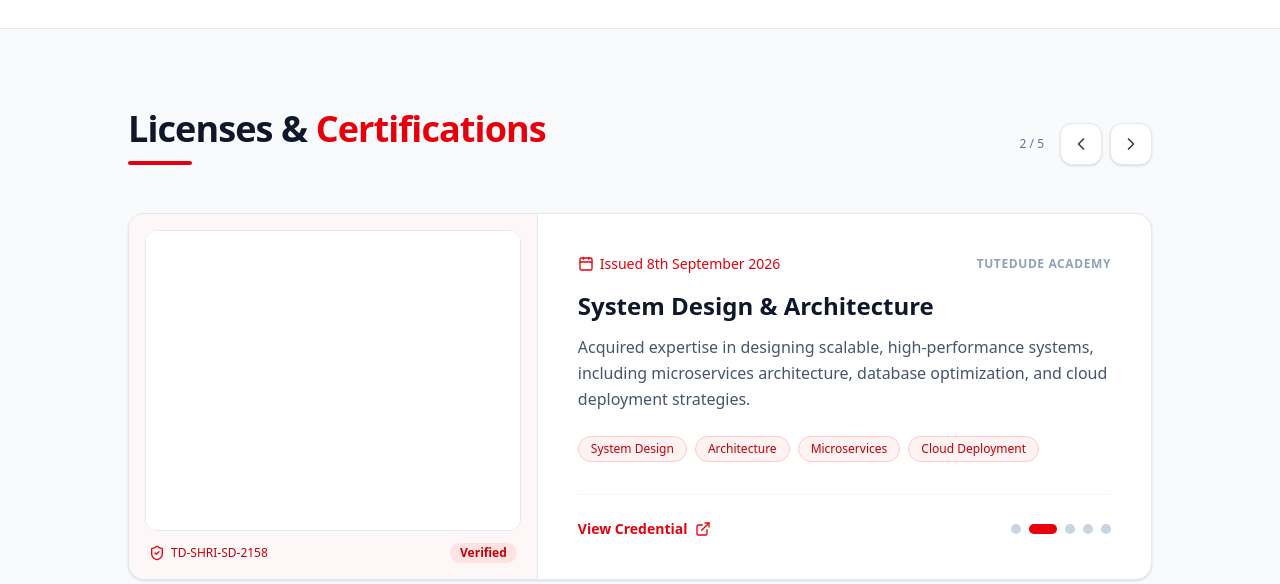
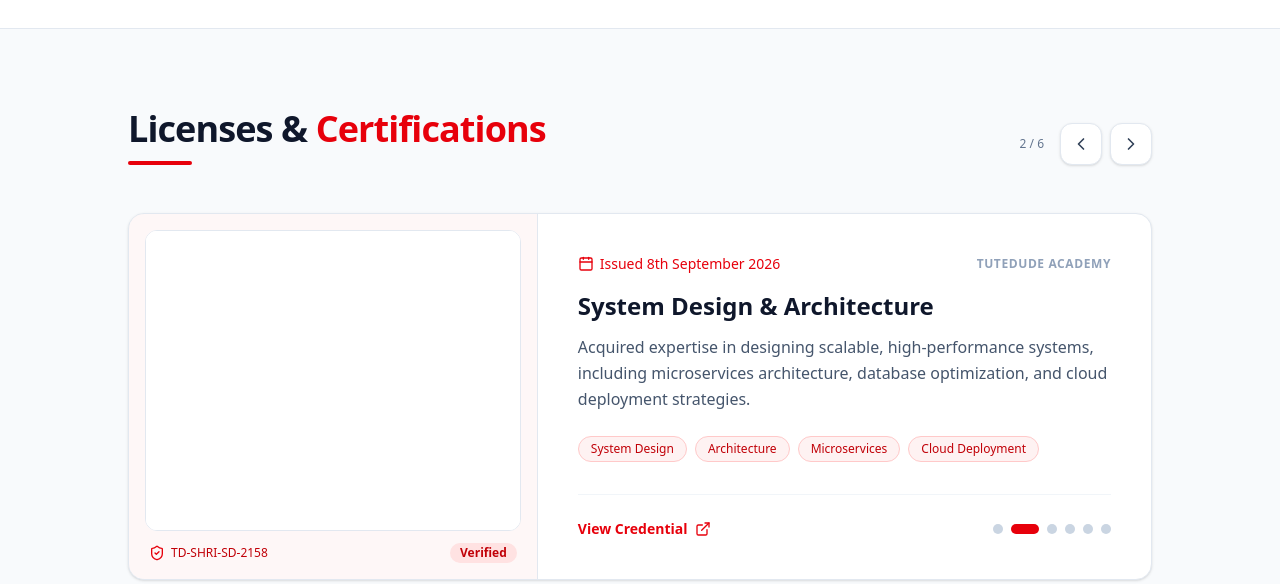
Before and after one commit to Shrijeet-Ambastha/Portfolio, a React (Vite) app: page / in a window 1280 px wide. Shown: the part 4160-4744 px from the top of the page. Built offline with nearby package versions, Linux system fonts and the light colour scheme.

Commit message:
New certification added

```diff
--- a/src/components/Certifications.jsx
+++ b/src/components/Certifications.jsx
@@ -62,6 +62,17 @@ const Certifications = () => {
       verifyUrl: 'https://drive.google.com/file/d/13Ze6bBu-4ML5ID1S8_lyApj210aif7l_/view?usp=sharing',
       file: 'certs/wadhwani.pdf',
     },
+    {
+      title: 'Large Language Model (LLM) ',
+      issuer: 'Tutedude Academy',
+      date: '16th November 2026',
+      credentialId: 'TD-SHRI-LLM-1522',
+      description:
+        'Completed comprehensive training in large language models, including natural language processing, model fine-tuning, and deployment of AI-driven applications.',
+      skills: ['Hugging Face', 'Natural Language Processing', 'Model Fine-Tuning', 'AI Deployment'],
+      verifyUrl: 'https://drive.google.com/file/d/1xxcWsViZ3Le5gPWuT2vB7jpQvSNER8cU/view?usp=sharing',
+      file: 'certs/llm.pdf',
+    }
   ];
 
   const prevSlide = () => {
```
Also changed, not shown: 1 other file (tests, documents, lock files or other folders).
